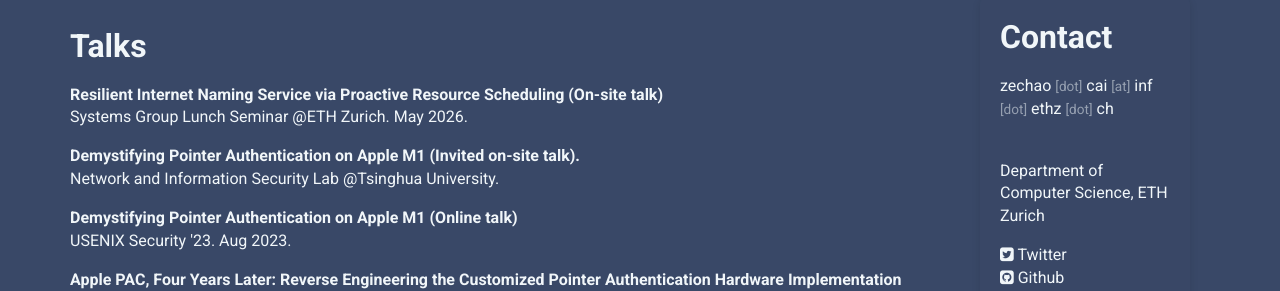
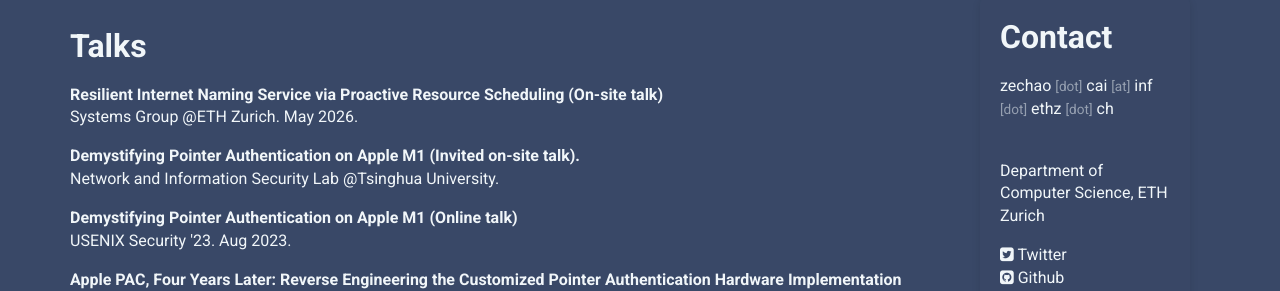
Before and after one commit to zech4o/zech4o.github.io, a Jekyll site: the page built from index.html, in a window 1280 px wide and 900 px high, scrolled down 1293 px. Shown: the part 153-444 px from the top of the window. Built offline with Jekyll 4.4.1, drawn with Linux system fonts in a browser that asks for light colours; nearby versions of some CDN libraries.

Commit message:
Drop 'Lunch Seminar' from ETH talk location
Co-Authored-By: Claude Opus 5.5 <noreply@anthropic.com>
Claude-Session: https://claude.ai/code/session_017rTjoaAnZz18pQn8hhyiyv

```diff
--- a/_data/presentations.yml
+++ b/_data/presentations.yml
@@ -1,6 +1,6 @@
 -
   title: "Resilient Internet Naming Service via Proactive Resource Scheduling (On-site talk)"
-  location: Systems Group Lunch Seminar @ETH Zurich. May 2026.
+  location: Systems Group @ETH Zurich. May 2026.
   date: May 2026 (on-site)
 
 -
```
